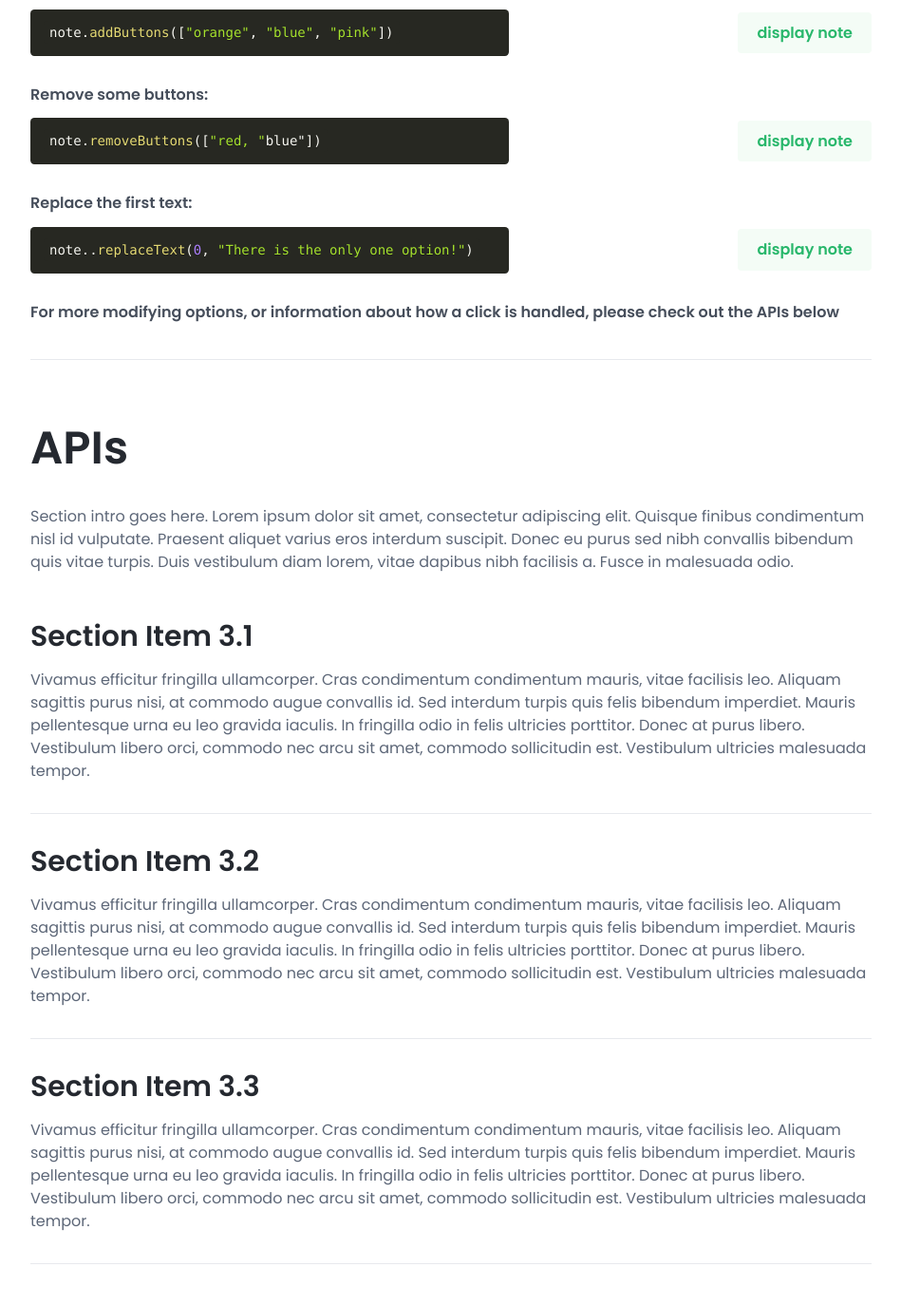
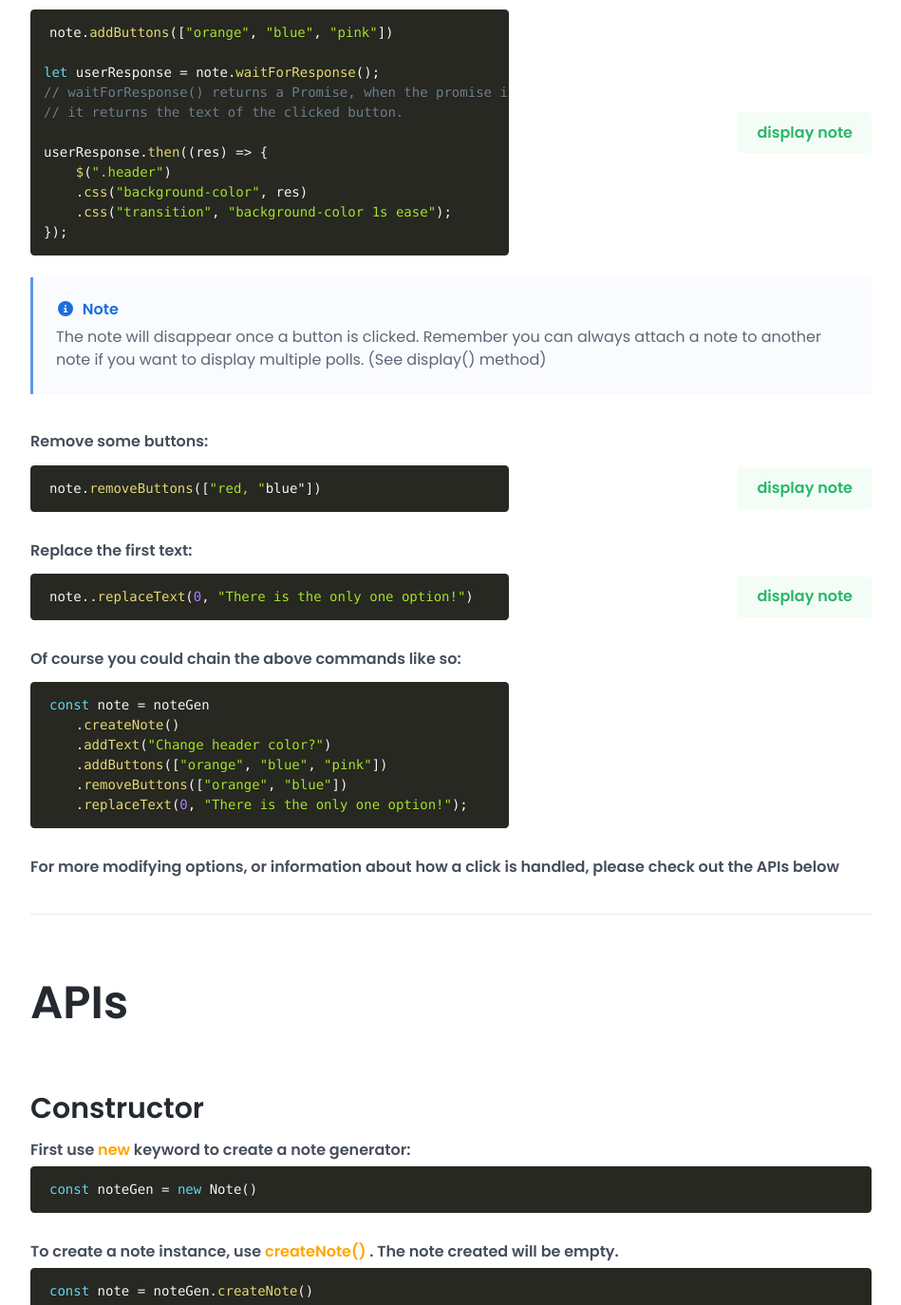
Before and after one commit to Kreins/Note.js, a website with bundled scripts: page pub/example.html in a window 1280 px wide. Shown: the part 7912-9286 px from the top of the page at 95% size, without its empty margins (315-1264 px from the left). Built offline with nearby package versions, Linux system fonts and the light colour scheme; a script that the page names is missing.

Commit message:
polished examples, added constructor api

```diff
--- a/pub/example.html
+++ b/pub/example.html
@@ -889,8 +889,17 @@ const toast = noteGen.makeToast("hello")
               <div class="row">
                 <div class="col-7">
                   <pre><code class="language-js"
-						>note.addButtons(["orange", "blue", "pink"])</code
-					  ></pre>
+						>note.addButtons(["orange", "blue", "pink"])
+
+let userResponse = note.waitForResponse();
+// waitForResponse() returns a Promise, when the promise is resolved
+// it returns the text of the clicked button.
+
+userResponse.then((res) => {
+	$(".header")
+	.css("background-color", res)
+	.css("transition", "background-color 1s ease");
+});</code></pre>
                 </div>
                 <div class="col my-auto">
                   <button class="addButtons btn btn-light float-right">
@@ -898,6 +907,24 @@ const toast = noteGen.makeToast("hello")
                   </button>
                 </div>
               </div>
+
+              <div class="callout-block callout-block-info">
+                <div class="content">
+                  <h4 class="callout-title">
+                    <span class="callout-icon-holder mr-1">
+                      <i class="fas fa-info-circle"></i> </span
+                    ><!--//icon-holder-->
+                    Note
+                  </h4>
+                  <p>
+                    The note will disappear once a button is clicked. Remember
+                    you can always attach a note to another note if you want to
+                    display multiple polls. (See display() method)
+                  </p>
+                </div>
+                <!--//content-->
+              </div>
+              <!--//callout-block-->
               <br />
 
               <h5>Remove some buttons:</h5>
@@ -930,6 +957,21 @@ const toast = noteGen.makeToast("hello")
               </div>
               <br />
 
+              <h5>Of course you could chain the above commands like so:</h5>
+              <div class="row">
+                <div class="col-7">
+                  <pre><code class="language-js"
+						>const note = noteGen
+	.createNote()
+	.addText("Change header color?")
+	.addButtons(["orange", "blue", "pink"])
+	.removeButtons(["orange", "blue"])
+	.replaceText(0, "There is the only one option!");</code
+					  ></pre>
+                </div>
+              </div>
+              <br />
+
               <h5>
                 For more modifying options, or information about how a click is
                 handled, please check out the APIs below
@@ -942,45 +984,39 @@ const toast = noteGen.makeToast("hello")
           <article class="docs-article" id="section-3">
             <header class="docs-header">
               <h1 class="docs-heading">APIs</h1>
-              <section class="docs-intro">
-                <p>
-                  Section intro goes here. Lorem ipsum dolor sit amet,
-                  consectetur adipiscing elit. Quisque finibus condimentum nisl
-                  id vulputate. Praesent aliquet varius eros interdum suscipit.
-                  Donec eu purus sed nibh convallis bibendum quis vitae turpis.
-                  Duis vestibulum diam lorem, vitae dapibus nibh facilisis a.
-                  Fusce in malesuada odio.
-                </p>
-              </section>
               <!--//docs-intro-->
             </header>
             <section class="docs-section" id="item-3-1">
-              <h2 class="section-heading">Section Item 3.1</h2>
-              <p>
-                Vivamus efficitur fringilla ullamcorper. Cras condimentum
-                condimentum mauris, vitae facilisis leo. Aliquam sagittis purus
-                nisi, at commodo augue convallis id. Sed interdum turpis quis
-                felis bibendum imperdiet. Mauris pellentesque urna eu leo
-                gravida iaculis. In fringilla odio in felis ultricies porttitor.
-                Donec at purus libero. Vestibulum libero orci, commodo nec arcu
-                sit amet, commodo sollicitudin est. Vestibulum ultricies
-                malesuada tempor.
-              </p>
+              <h2 class="section-heading">Constructor</h2>
+              <h5>
+                First use
+                <span class="highlight">new</span> keyword to create a note
+                generator:
+              </h5>
+              <pre><code class="language-js">const noteGen = new Note()</code></pre>
+              <br />
+              <h5>
+                To create a note instance, use
+                <span class="highlight">createNote()</span>
+                . The note created will be empty.
+              </h5>
+
+              <pre><code class="language-js">const note = noteGen.createNote()</code></pre>
             </section>
+
             <!--//section-->
 
             <section class="docs-section" id="item-3-2">
-              <h2 class="section-heading">Section Item 3.2</h2>
-              <p>
-                Vivamus efficitur fringilla ullamcorper. Cras condimentum
-                condimentum mauris, vitae facilisis leo. Aliquam sagittis purus
-                nisi, at commodo augue convallis id. Sed interdum turpis quis
-                felis bibendum imperdiet. Mauris pellentesque urna eu leo
-                gravida iaculis. In fringilla odio in felis ultricies porttitor.
-                Donec at purus libero. Vestibulum libero orci, commodo nec arcu
-                sit amet, commodo sollicitudin est. Vestibulum ultricies
-                malesuada tempor.
-              </p>
+              <h2 class="section-heading">Methods</h2>
+              <br />
+              <h4>note.display(position, [target], [options])</h4>
+              <div class="description">
+                <p>displays this note on screen.</p>
+                <h5>parameters</h5>
+                <ul>
+                  <li>position:</li>
+                </ul>
+              </div>
             </section>
             <!--//section-->
 
--- a/pub/example.js
+++ b/pub/example.js
@@ -4,7 +4,7 @@ const noteGen = new Note();
 const toast = noteGen.makeToast("hello");
 const target = $("#target");
 
-$(".topCenter").click(() => toast.display("top-center", "body"));
+$(".topCenter").click(() => toast.display("top-center"));
 $(".topRight").click(() => toast.display("top-right"));
 $(".midRight").click(() => toast.display("mid-right"));
 $(".botRight").click(() => toast.display("bot-right"));
```
Also changed, not shown: pub/assets/css/theme.css.
